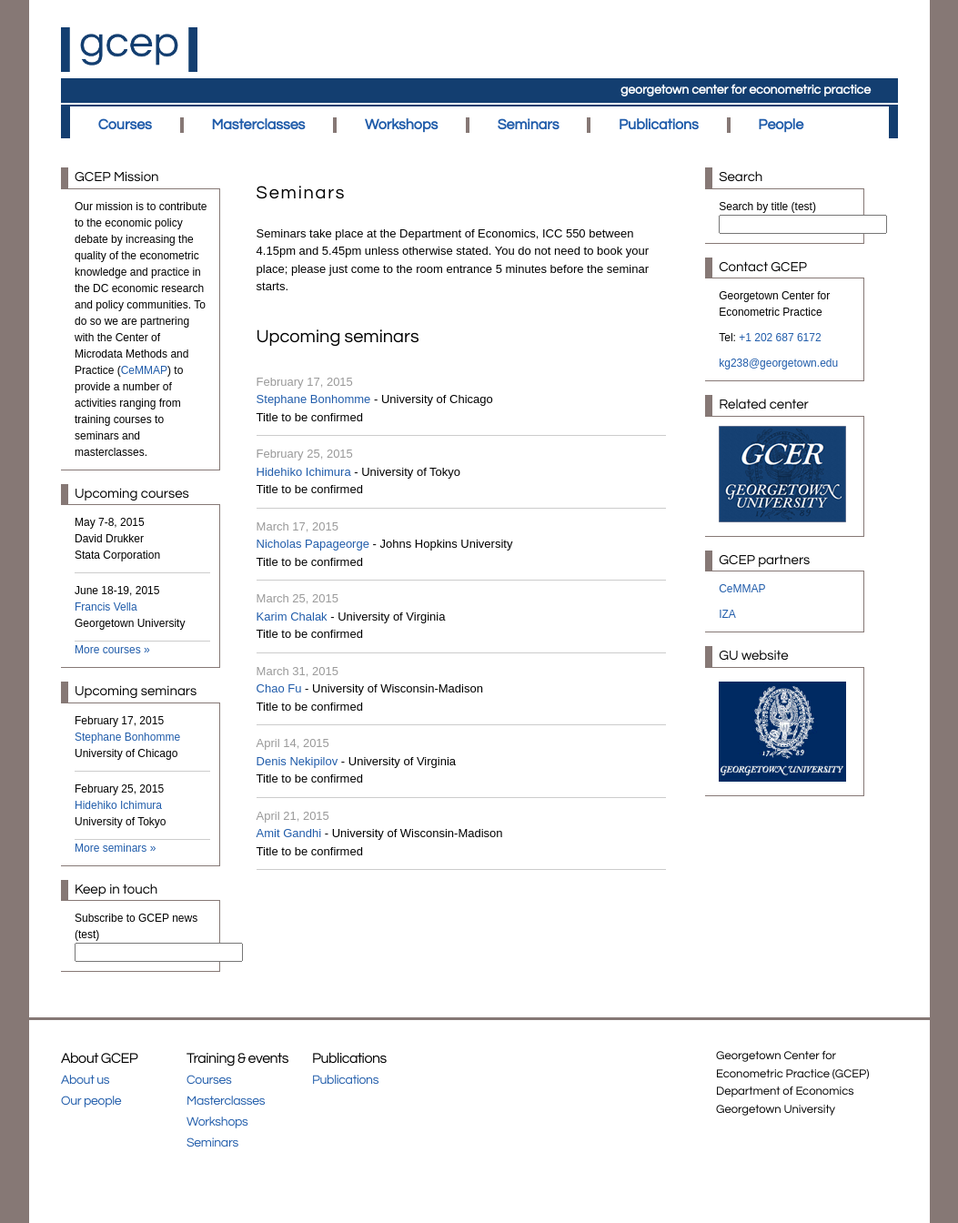
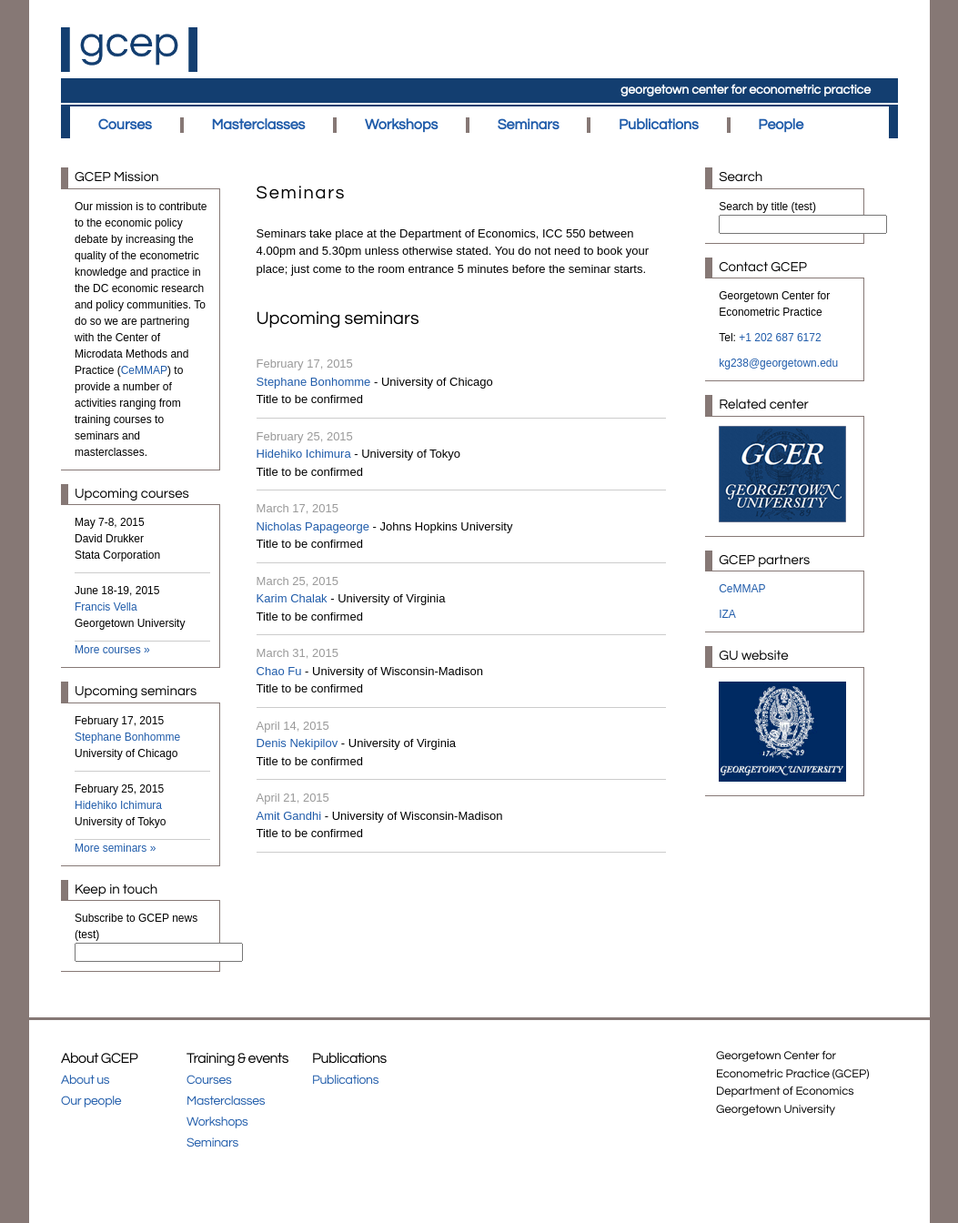
Before and after one commit to georgetown-econ/gcep, a Jekyll site: the page built from seminars.html, in a window 1280 px wide. Shown: the whole page at 91% size, without its empty margins (113-1166 px from the left). Built offline with Jekyll 4.4.1, drawn with Linux system fonts in a browser that asks for light colours.

Commit message:
change seminar page wording

```diff
--- a/seminars.html
+++ b/seminars.html
@@ -9,7 +9,8 @@
     <div class="section">
       <h1 class="main-page-title">{{ page.title }}</h1>
 
-      Seminars take place at the Department of Economics, ICC 550 between 4.15pm and 5.45pm unless otherwise stated. You do not need to book your place; please just come to the room entrance 5 minutes before the seminar starts.
+      Seminars take place at the Department of Economics, ICC 550 between 4.00pm and 5.30pm unless otherwise stated. You
+      do not need to book your place; just come to the room entrance 5 minutes before the seminar starts.
 
       <h1>Upcoming seminars</h1>
 
```
